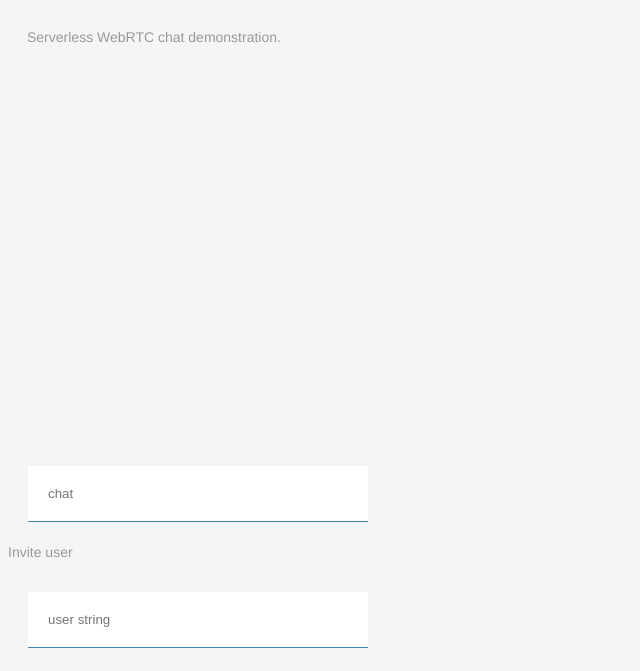
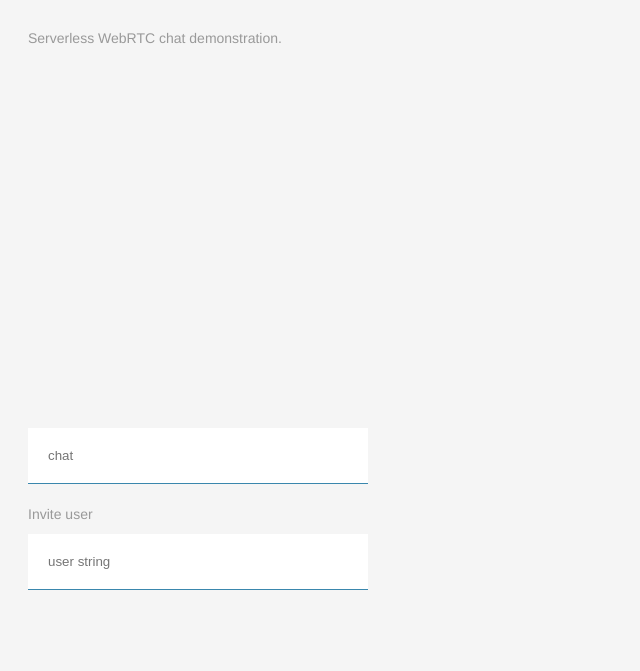
Before and after one commit to theknarf-experiments/webrtc-test, a plain HTML site: page index.html in a window 1280 px wide. Shown: the top 671 px of the page, without its empty margins (0-640 px from the left). Drawn offline with Linux system fonts and the light colour scheme.

Commit message:
Some design changes

```diff
--- a/css/default.css
+++ b/css/default.css
@@ -3,10 +3,11 @@ body {
 	line-height: 20px;
 	font-size: 14px;
 	background: #F5F5F5;
-	color: rgb(51, 51, 51);
+	color: #333333;
+	padding: 20px;
 }
 
-.chatlog, .wrapper, .heading {
+.chatlog, .heading {
 	display: block;
 	width: 1610px;
 }
@@ -15,24 +16,24 @@ body {
 	color: #3A87AD;
 	height: 350px;
 	overflow: auto;
+	margin-bottom: 20px;
 }
 
-.heading {
+h1, .bold {
 	color: #999999;
 	height: 20px;
 	margin: 0px;
 	margin-bottom: 10px;
+	font-size: 14px;
+	font-weight: normal;
 }
 
-.wrapper {
-	height: 380px;
-	margin-bottom: 20px;
-	min-height: 20px;
-	padding: 19px;
+.bold {
+	font-weight: bold;
 }
 
 input {
-	margin: 20px;
+	margin-bottom: 20px;
 	padding: 20px;
 	border: 0;
 	outline: 0;
--- a/index.html
+++ b/index.html
@@ -8,17 +8,11 @@
     <link href="css/default.css" rel="stylesheet"/>
   </head>
   <body>
-    <div class="wrapper">
-      <p class="heading">Serverless WebRTC chat demonstration.</p>
-      <div class="chatlog" id="chatlog"></div>
-    </div>
-    <div>
-      <input type="text" placeholder="chat" />
-    </div>
-    <div>
-      <p class="heading">Invite user</p>
-      <input type="text" placeholder="user string" />
-    </div>
+    <h1>Serverless WebRTC chat demonstration.</h1>
+    <div class="chatlog" id="chatlog"></div>
+    <input type="text" placeholder="chat" />
+    <h1>Invite user</h1>
+    <input type="text" placeholder="user string" />
 
     <script src="js/helper.js"></script>
     <script src="js/default.js"></script>
```
